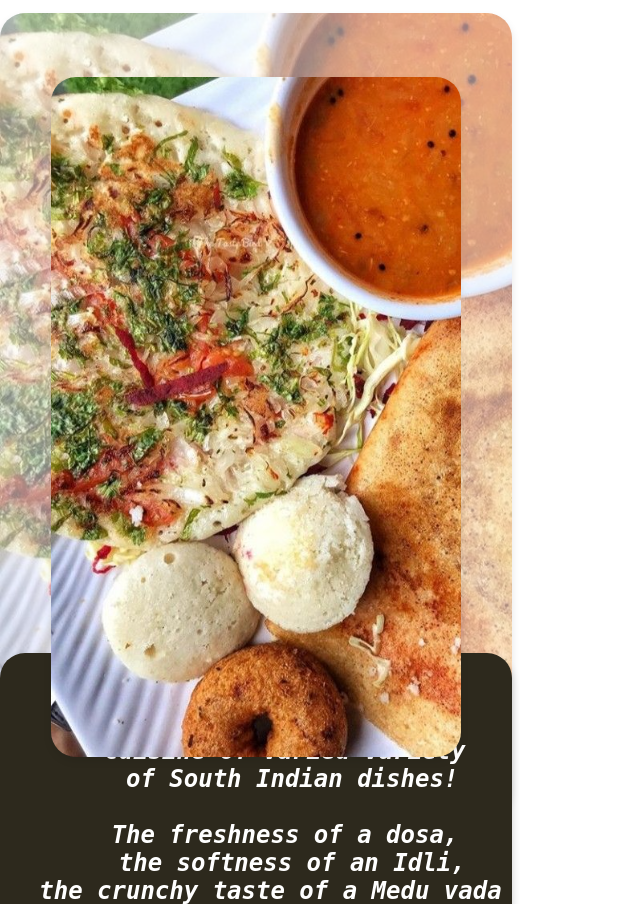
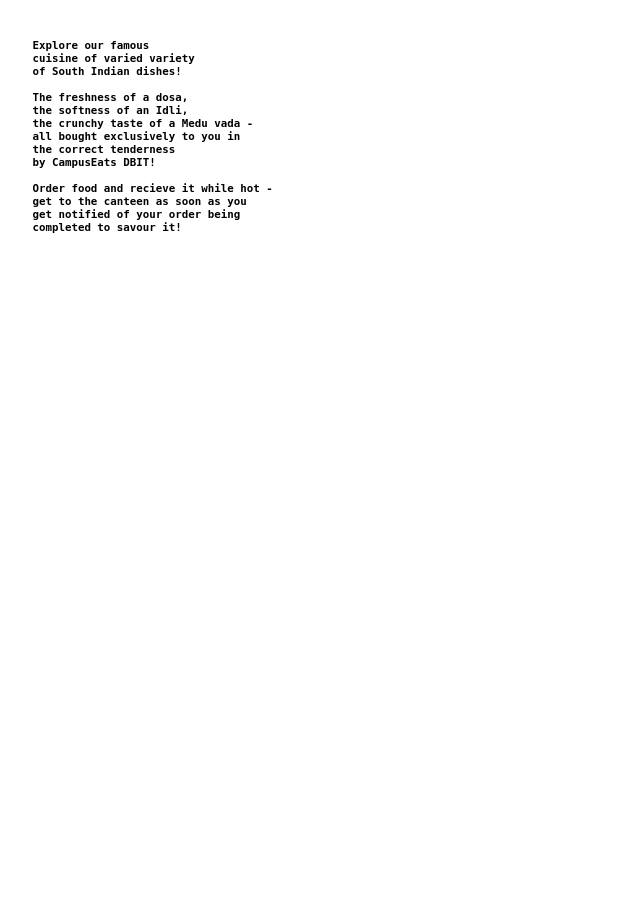
Before and after one commit to shravanip419/miniproject, a PHP site: page /firstpage.html in a window 1280 px wide; the page is wider, and only the part inside the window is pictured. Shown: the part 1392-2296 px from the top of that part, without its empty margins (0-640 px from the left). After the commit the page ends 1625 px from the top of that part, so only its background shows below. Run offline with PHP 8.4, Linux system fonts and the light colour scheme.

Commit message:
gandli re

```diff
--- a/firstpage.html
+++ b/firstpage.html
@@ -6,7 +6,7 @@
     <title>CampusEats</title>
     <link rel="stylesheet" href="style.css">
     <link href="https://fonts.googleapis.com/css2?family=Bree+Serif&display=swap" rel="stylesheet">
-    <link href="recommendation.css" rel="stylesheet">
+    <!-- <link href="recommendation.css" rel="stylesheet"> -->
 </head>
 <body>
     <nav id="navbar">
--- a/recommendation.css
+++ b/recommendation.css
@@ -1,9 +1,90 @@
+/**{
+    scroll-behavior: smooth;
+}
+
+/* Container for overlap */
+.overlap-container {
+    position: relative;
+    width: 50%; /* Adjusts to fit the screen properly */
+    height: 80vh;
+    margin-left: 10%; /* Moves the overlap container to the right
+}
+
+/* First Box (on top)
+.half-page-box1 {
+    position: absolute;
+    width: 90%; /* Adjust to fit properly */
+    height: 85vh;
+    background-color: #664b34;
+    border-radius: 25px;
+    top: 10%;
+    left: 5%; /* Adjusted to align properly */
+    z-index: 2; /* On top */
+    display: flex;
+    justify-content: center;
+    align-items: center;
+    box-shadow: 0 4px 8px rgba(0, 0, 0, 0.089);
+    background-image: url('3fe21566-263b-44a3-b4a1-b4955faea76c.jfif');
+    opacity: 1;
+    background-size: cover;
+}
+
+/* Second Box (behind the first one)
+.half-page-box2 {
+    position: absolute;
+    width: 100%;
+    height: 85vh; /* Consistent height with box 1
+    background-color: #2d291d;
+    border-radius: 25px;
+    top: 0%;
+    left: 0%;
+    z-index: 1; /* Behind box1
+    display: flex;
+    justify-content: center;
+    align-items: center;
+    box-shadow: 0 4px 8px rgba(0, 0, 0, 0.2);
+    background-image: url('3fe21566-263b-44a3-b4a1-b4955faea76c.jfif');
+    opacity: 0.5;
+    background-size: cover;
+}
+
+/* New box beside the overlap
+.half-page-box3 {
+    position: relative;
+    width: 45%; /* Adjusts to fit properly beside the overlap
+    height: 85vh;
+    background-color: #2d291d;
+    border-radius: 25px;
+    margin-left: auto; /* Aligns the box to the right
+    margin-right: 5%; /* Provides some spacing on the right
+    display: flex;
+    justify-content: center;
+    align-items: center;
+    box-shadow: 0 4px 8px rgba(0, 0, 0, 0.2);
+}
+
+/* Styling for content inside the third box
+.half-page-box3 h5 {
+    margin-top: 10px;
+    color: white;
+    font-size: 1.2rem;
+    text-align: justify;
+    font-family: "Bree Serif",serif;
+    font-style: oblique;
+    align-self: start;
+    transition: all 0.3s ease-in;
+    scroll-behavior: smooth;
+}*/
+
 * {
     margin: 0;
     padding: 0;
     box-sizing: border-box;
 
 }
+
+
+
 
 
 
@@ -14,7 +95,7 @@
     height: 100vh;
     height: 100%;
     font-family: "Bree Serif",serif;
-    background-color: #9b795d;
+    /* background-color: #9b795d; */
 }
 
 .overlap-container {
```
